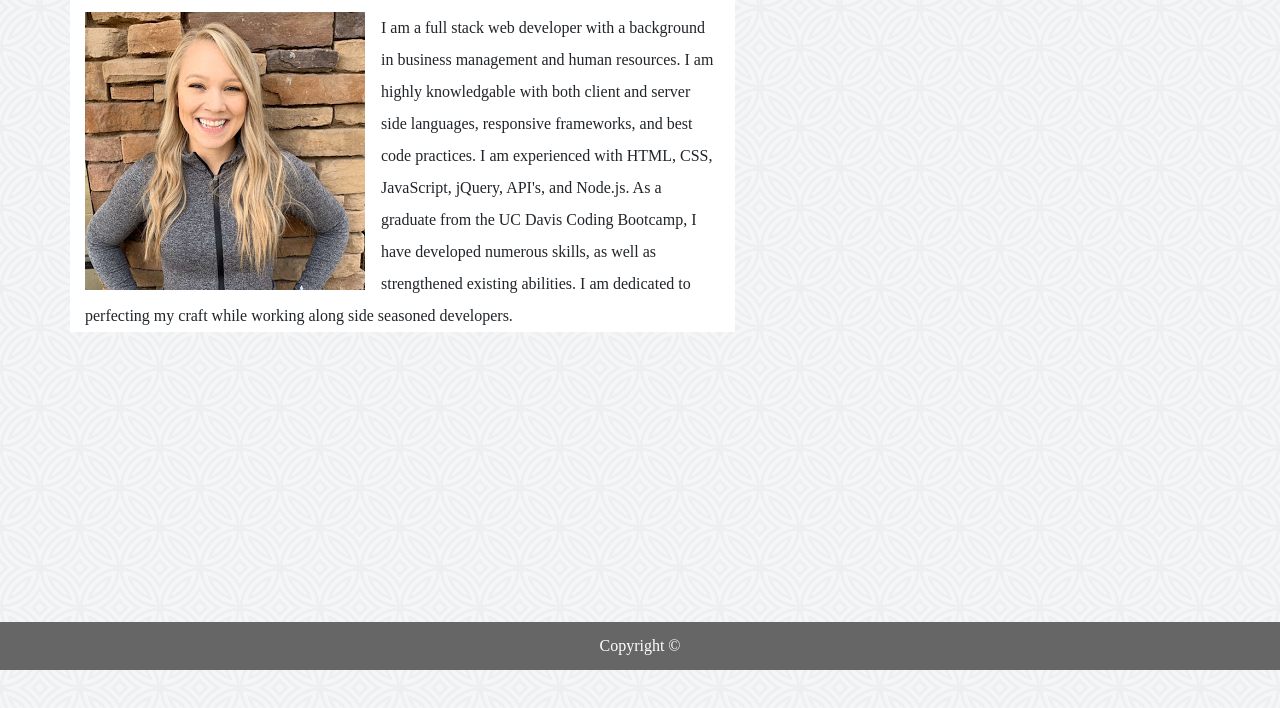
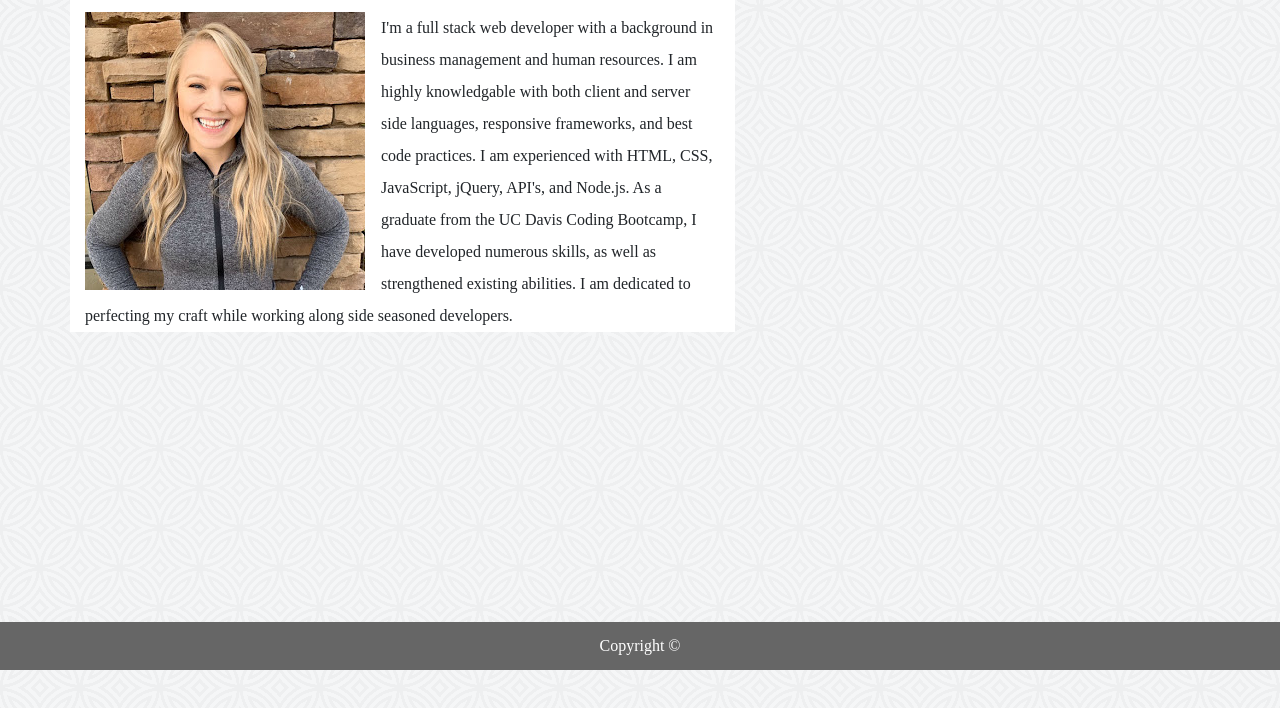
Before and after one commit to Kaylaw0127/Portfolio, a plain HTML site: page index.html in a window 1280 px wide. Shown: the part 130-838 px from the top of the page. Drawn offline with nearby package versions, Linux system fonts and the light colour scheme.

Commit message:
test push

```diff
--- a/index.html
+++ b/index.html
@@ -45,7 +45,7 @@
             <div class="col-sm-7 bg-white pt-2">
               <img src="assets/images/2019-11-11.jpg" class="picture pr-3 mt-2" alt="Kayla">
 
-                <p class="paragraph pt-2"> I am a full stack web developer with a background in business management and human resources. I am highly knowledgable with both client and server side languages, responsive frameworks, and best code practices. I am experienced with HTML, CSS, JavaScript, jQuery, API's, and Node.js. As a graduate from the UC Davis Coding Bootcamp,  I have developed numerous skills, as well as strengthened existing abilities. I am dedicated to perfecting my craft while working along side seasoned developers.
+                <p class="paragraph pt-2"> I'm a full stack web developer with a background in business management and human resources. I am highly knowledgable with both client and server side languages, responsive frameworks, and best code practices. I am experienced with HTML, CSS, JavaScript, jQuery, API's, and Node.js. As a graduate from the UC Davis Coding Bootcamp,  I have developed numerous skills, as well as strengthened existing abilities. I am dedicated to perfecting my craft while working along side seasoned developers.
               </p>
             </div>
             </div>
```
Also changed, not shown: 1 other file.
